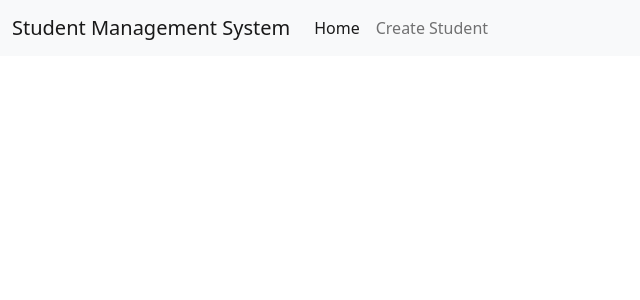
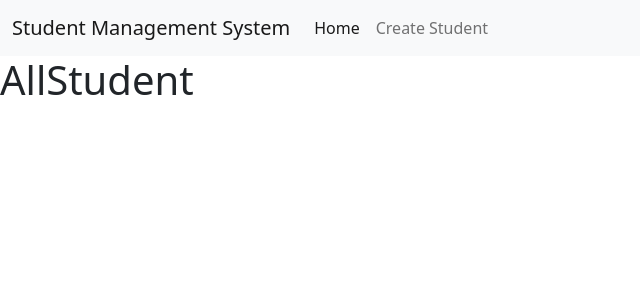
Before and after one commit to DishaKD/MERN-School-Management-System, a React (Create React App) app in the folder frontend/: page / in a window 1280 px wide. Shown: the top 300 px of the page, without its empty margins (0-640 px from the left). Built offline with nearby package versions, Linux system fonts and the light colour scheme.

Commit message:
AllStudent.js modified & Added component into App.js

```diff
--- a/frontend/src/App.js
+++ b/frontend/src/App.js
@@ -2,6 +2,7 @@ import React from "react";
 import "./App.css";
 import Header from "./components/HeaderNav";
 import AddStudent from "./components/AddStudent";
+import AllStudent from "./components/AllStudent";
 import { BrowserRouter as Router, Route, Routes } from "react-router-dom";
 
 function App() {
@@ -9,6 +10,7 @@ function App() {
     <Router>
       <div>
         <Header />
+        <AllStudent />
         <Routes>
           <Route path="/add" exact element={<AddStudent />} />
         </Routes>
--- a/frontend/src/components/AllStudent.js
+++ b/frontend/src/components/AllStudent.js
@@ -1 +1,11 @@
-import React from "react";
+import React, { useState, useEffect } from "react";
+
+function AllStudent() {
+  return (
+    <div>
+      <h1>AllStudent</h1>
+    </div>
+  );
+}
+
+export default AllStudent;
```
